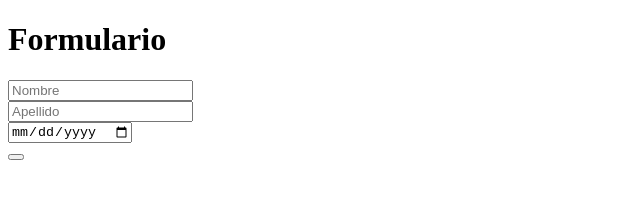
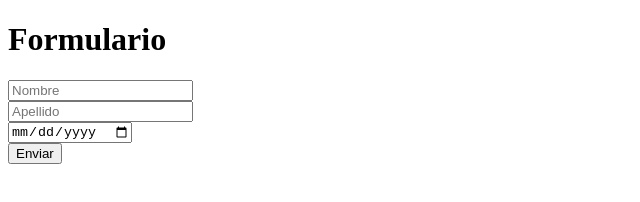
Before and after one commit to ryancevb/desafiosemana11, a plain HTML site: page index.html in a window 1280 px wide. Shown: the whole page, without its empty margins (0-640 px from the left). Drawn offline with Linux system fonts and the light colour scheme.

Commit message:
cambio en el button enviar

```diff
--- a/index.html
+++ b/index.html
@@ -16,7 +16,7 @@
         <br>
         <input type="date" name="fecha" id="fecha"placeholder="Fecha de Nacimiento">
         <br>
-        <button type="submit" placeholder="Enviar"</button>
+        <button type="submit" placeholder="Enviar">Enviar</button>
     </form>
     <script src="index.js"></script>
 </body>
```
